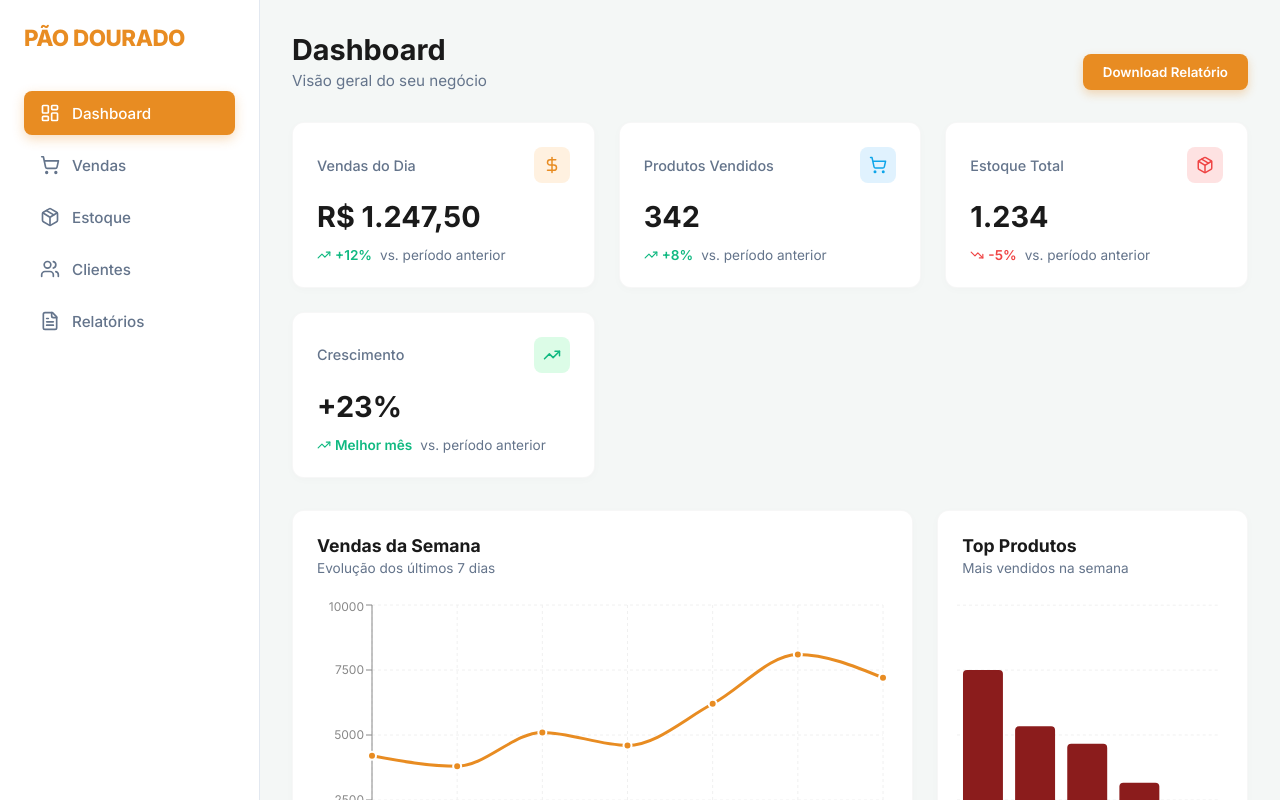
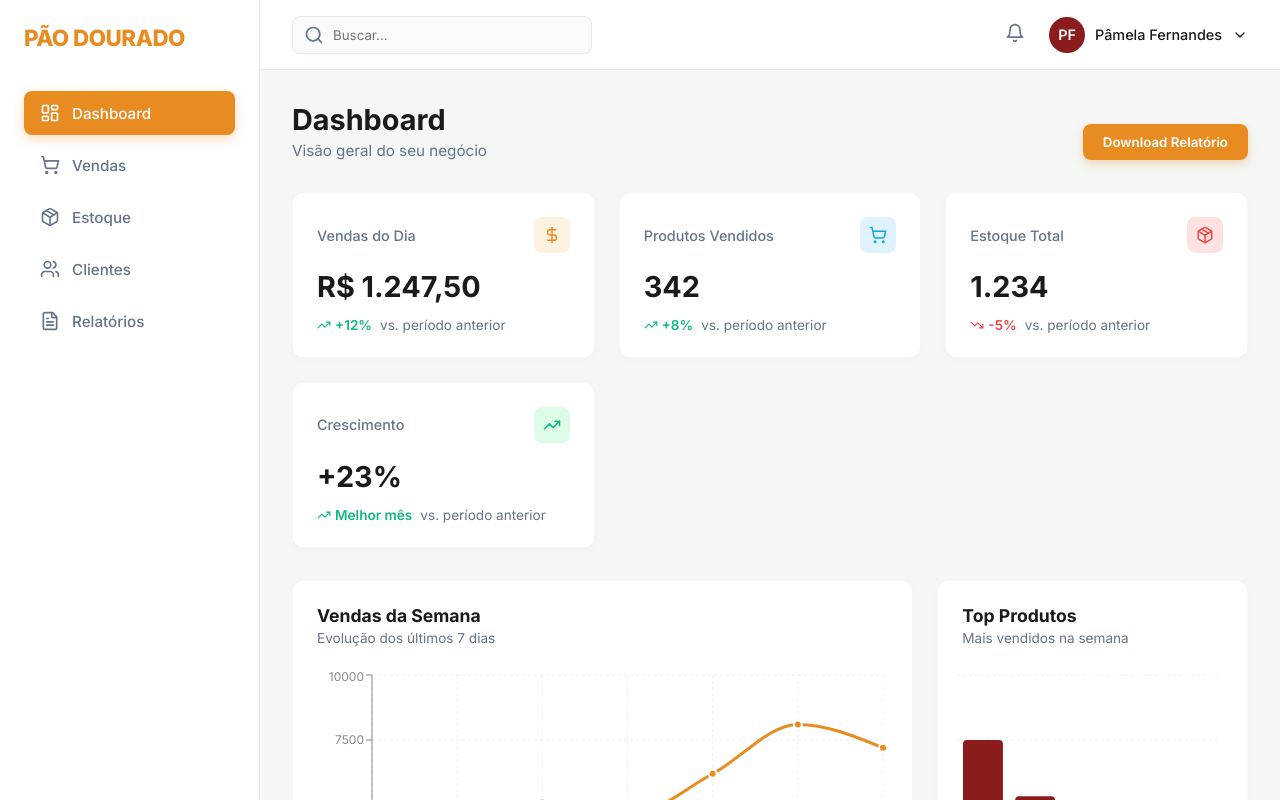
Before and after one commit to pamialvs/sistema-padaria, a React (Vite) app: page /dashboard in a window 1280 px wide. Shown: the top 800 px of the page. Built offline with nearby package versions, Linux system fonts and the light colour scheme.

Commit message:
corrigindo erro cometido

```diff
--- a/src/Pages/dashboard/Dashboard.jsx
+++ b/src/Pages/dashboard/Dashboard.jsx
@@ -101,7 +101,20 @@ export default function Dashboard() {
       <div className={s.mainWrapper}>
 
         {/* Topbar */}
-
+        <header className={s.topbar}>
+          <div className={s.searchWrapper}>
+            <Search className={s.searchIcon} size={20} />
+            <input type="text" placeholder="Buscar..." className={s.searchInput} />
+          </div>
+          <div className={s.profileWrapper}>
+            <button className={s.iconBtn}><Bell size={20} /></button>
+            <div className={s.userProfile}>
+              <div className={s.avatar}>PF</div>
+              <span>Pâmela Fernandes</span>
+              <ChevronDown size={16} />
+            </div>
+          </div>
+        </header>
 
         {/* Dashboard Content */}
         <main className={s.content}>
```
